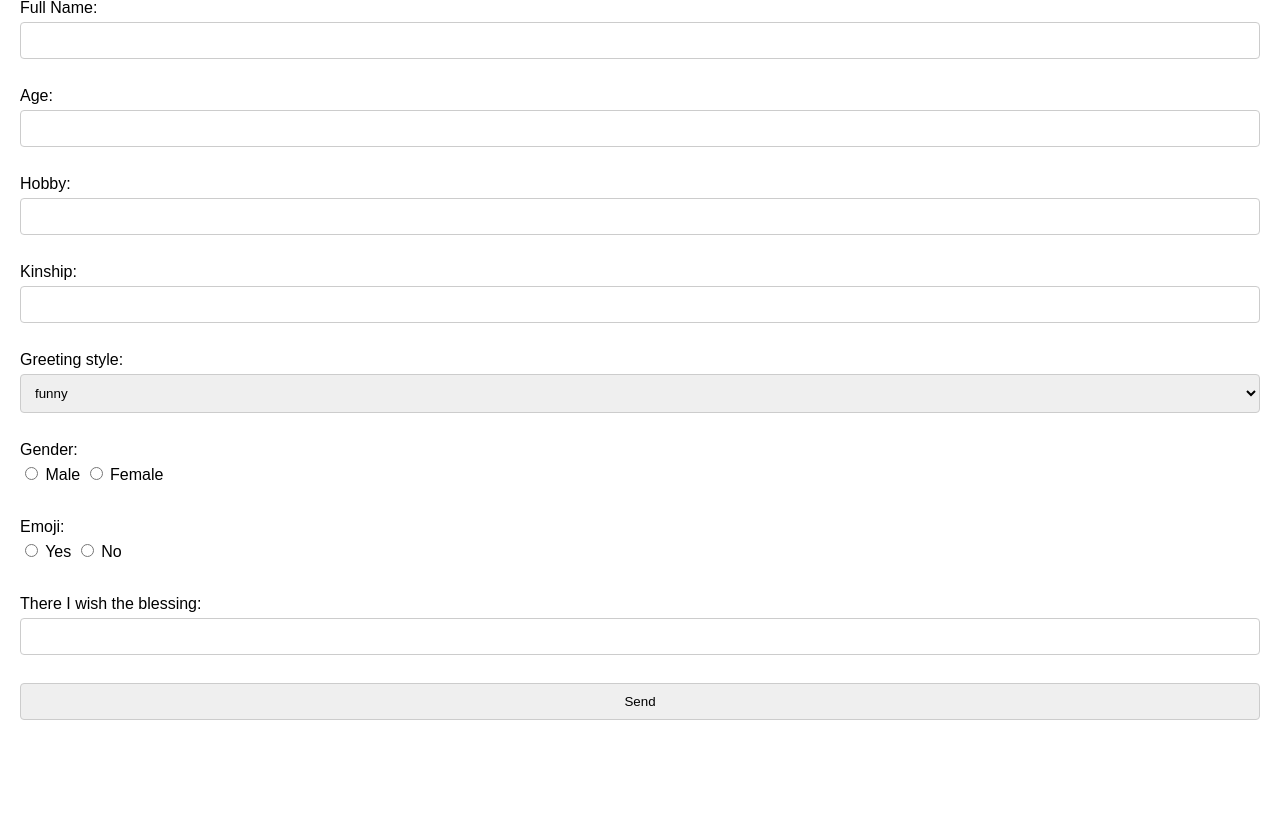
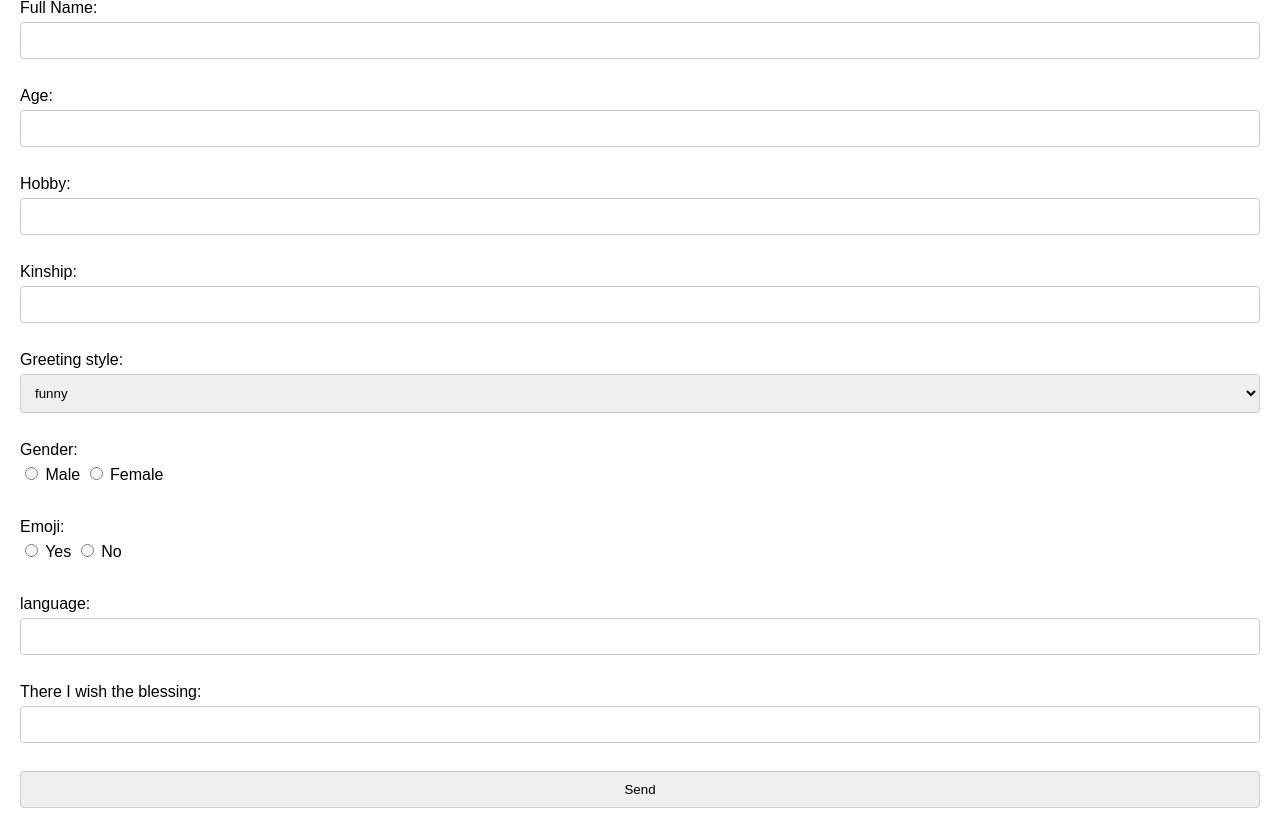
Before and after one commit to shakedtur/Blessings_Generator, a Flask app: page / in a window 1280 px wide. Shown: the part 148-986 px from the top of the page. Before the commit the page ends 868 px from the top, so only its background shows below. Run offline with Flask 3, Linux system fonts and the light colour scheme.

Commit message:
add languge coise

```diff
--- a/templates/web.html
+++ b/templates/web.html
@@ -6,24 +6,72 @@
     <title>Birthday greetings</title>
 </head>
 <link rel="stylesheet" href="style.css">
+<style>
+    body {
+    font-family: Arial, sans-serif;
+    margin: 0;
+    padding: 20px;
+  }
+
+  h1 {
+    text-align: center;
+    margin-bottom: 20px;
+  }
+
+  label {
+    display: block;
+    margin-bottom: 5px;
+  }
+
+  input:not([type="radio"]),
+  select {
+    width: 100%;
+    padding: 10px;
+    box-sizing: border-box;
+    border: 1px solid #ccc;
+    border-radius: 4px;
+    margin-bottom: 10px;
+  }
+
+  input,
+  .form-group {
+    margin-bottom: 20px;
+  }
+
+  .radio-group {
+    width: 0;
+    display: flex;
+    align-items: center;
+  }
+
+  .radio-group input[type="radio"] {
+    margin-right: 10px;
+  }
+
+  #result {
+    border: 1px solid #ccc;
+    padding: 10px;
+    margin-top: 20px;
+  }
+</style>
 <body>
 
-    <select id="languageSelect">
-        <option value="en">English</option>
-        <option value="he">עברית</option>
-        <script>
+    <select id="languageSelect" name="selectedLanguage">
+        <option value="en" id="English">English</option>
+        <option value="he" id="Hebrew">עברית</option>
+        <option value="ar" id="Arabic">العربية</option>
+        <option value="ru" id="Russian">Русский</option>
+        <option value="sp" id="Spanish">Spanish</option>
+    </select>
+    <script>
         const languageSelect = document.getElementById('languageSelect');
 
             languageSelect.addEventListener('change', () => {
                 const selectedLanguage = languageSelect.value;
-                document.documentElement.dir = selectedLanguage === 'he' ? 'rtl' : 'ltr';
+                document.documentElement.dir = (selectedLanguage === 'he' || selectedLanguage === 'ar') ? 'rtl' : 'ltr';
             });
+
             </script>
-        <option value="ar">العربية</option>
-        <option value="ru">Русский</option>
-        <option value="sp">Spanish</option>
-    </select>
-
 <h1 id="h1">Birthday greetings</h1>
     <form id="myForm" action="/" method="POST">
         <label id="nameLabel" for="name">Full Name:</label>
@@ -42,7 +90,19 @@
             <option value="beads" id="beads">beads</option>
             <option value="other" id="other">other</option>
         <input type="text" id="otherStyle" name="otherStyle" style="display: none;"><br><br>
-        <script>
+        <label id="genderLabel">Gender:</label>
+        <input type="radio" name="gender" value="male" id="male"> Male
+        <input type="radio" name="gender" value="female" id="female"> Female<br><br>
+        <label id="emojiSelect">Emoji:</label>
+        <input type="radio" name="emoji" value="Yes" id="emojiYes"> Yes
+        <input type="radio" name="emoji" value="No" id="emojiNo"> No<br><br>
+        <label id="languageLabel" for="language">language:</label>
+        <input type="text" id="language" name="language"><br><br>
+        <label id="nameWishLabel" for="nameWish">There I wish the blessing:</label>
+        <input type="text" id="nameWish" name="nameWish"><br><br>
+        <input type="submit" value="Send" id="sendSubmit">
+    </form>
+    <script>
         const styleSelect = document.getElementById('style');
         const otherStyleInput = document.getElementById('otherStyle');
 
@@ -54,19 +114,6 @@
             }
         });
         </script>
-        <!-- <label id="emailLabel" for="email">Email:</label>
-        <input type="email" id="email" name="email"><br><br> -->
-        <label id="genderLabel">Gender:</label>
-        <input type="radio" name="gender" value="male" id="male"> Male
-        <input type="radio" name="gender" value="female" id="female"> Female<br><br>
-        <label id="emojiSelect">Emoji:</label>
-        <input type="radio" name="emoji" value="Yes" id="emojiYes"> Yes
-        <input type="radio" name="emoji" value="No" id="emojiNo"> No<br><br>
-        <label id="nameWishLabel" for="nameWish">There I wish the blessing:</label>
-        <input type="text" id="nameWish" name="nameWish"><br><br>
-        <input type="submit" value="Send" id="sendSubmit">
-    </form>
-
     {% if result %}
     <div>
       <h2 id="result">Result:</h2>
@@ -86,7 +133,7 @@
         const officialSelect = document.getElementById('official')
         const beadsSelect = document.getElementById('beads')
         const otherSelect = document.getElementById('other')
-        // const emailLabel = document.getElementById('emailLabel');
+        const languageLabel = document.getElementById('languageLabel');
         const genderLabel = document.getElementById('genderLabel');
         const maleRadio = document.getElementById('male');
         const femaleRadio = document.getElementById('female');
@@ -113,7 +160,7 @@
                     officialSelect.textContent = 'רשמי';
                     beadsSelect.textContent = 'חרוזים';
                     otherSelect.textContent = 'אחר';
-                    // emailLabel.textContent = 'אימייל:';
+                    languageLabel.textContent = 'באיזה שפה הברכה?';
                     genderLabel.textContent = 'מין:';
                     maleRadio.nextSibling.textContent = 'זכר';
                     femaleRadio.nextSibling.textContent = 'נקבה';
@@ -136,7 +183,7 @@
                     officialSelect.textContent = 'official';
                     beadsSelect.textContent = 'beads';
                     otherSelect.textContent = 'other';
-                    // emailLabel.textContent = 'Email:';
+                    languageLabel.textContent = 'In what language is the blessing?';
                     genderLabel.textContent = 'Gender:';
                     maleRadio.nextSibling.textContent = 'Male';
                     femaleRadio.nextSibling.textContent = 'Female';
@@ -159,7 +206,7 @@
                     officialSelect.textContent = 'رسمي';
                     beadsSelect.textContent = 'الخرز';
                     otherSelect.textContent = 'آخر';
-                    // emailLabel.textContent = 'البريد الإلكتروني:';
+                    languageLabel.textContent = 'بِأَيِّ لُغَةٍ الدُّعَاء؟';
                     genderLabel.textContent = 'الجنس:';
                     maleRadio.nextSibling.textContent = 'ذكر';
                     femaleRadio.nextSibling.textContent = 'أنثى';
@@ -182,7 +229,7 @@
                     officialSelect.textContent = 'чиновник';
                     beadsSelect.textContent = 'бусы';
                     otherSelect.textContent = 'другой';
-                    // emailLabel.textContent = 'эмаль:';
+                    languageLabel.textContent = 'На каком языке благословение?';
                     genderLabel.textContent = 'секс:';
                     maleRadio.nextSibling.textContent = 'мужской';
                     femaleRadio.nextSibling.textContent = 'женский';
@@ -205,7 +252,7 @@
                     officialSelect.textContent = 'oficial';
                     beadsSelect.textContent = 'rosario';
                     otherSelect.textContent = 'otro';
-                    // emailLabel.textContent = 'Esmalte:';
+                    languageLabel.textContent = '¿En qué idioma es la bendición?';
                     genderLabel.textContent = 'Sexo:';
                     maleRadio.nextSibling.textContent = 'Masculino';
                     femaleRadio.nextSibling.textContent = 'Femenino';
@@ -218,6 +265,7 @@
                     break;
             }
         });
+
     </script>
 
 </body>
```
